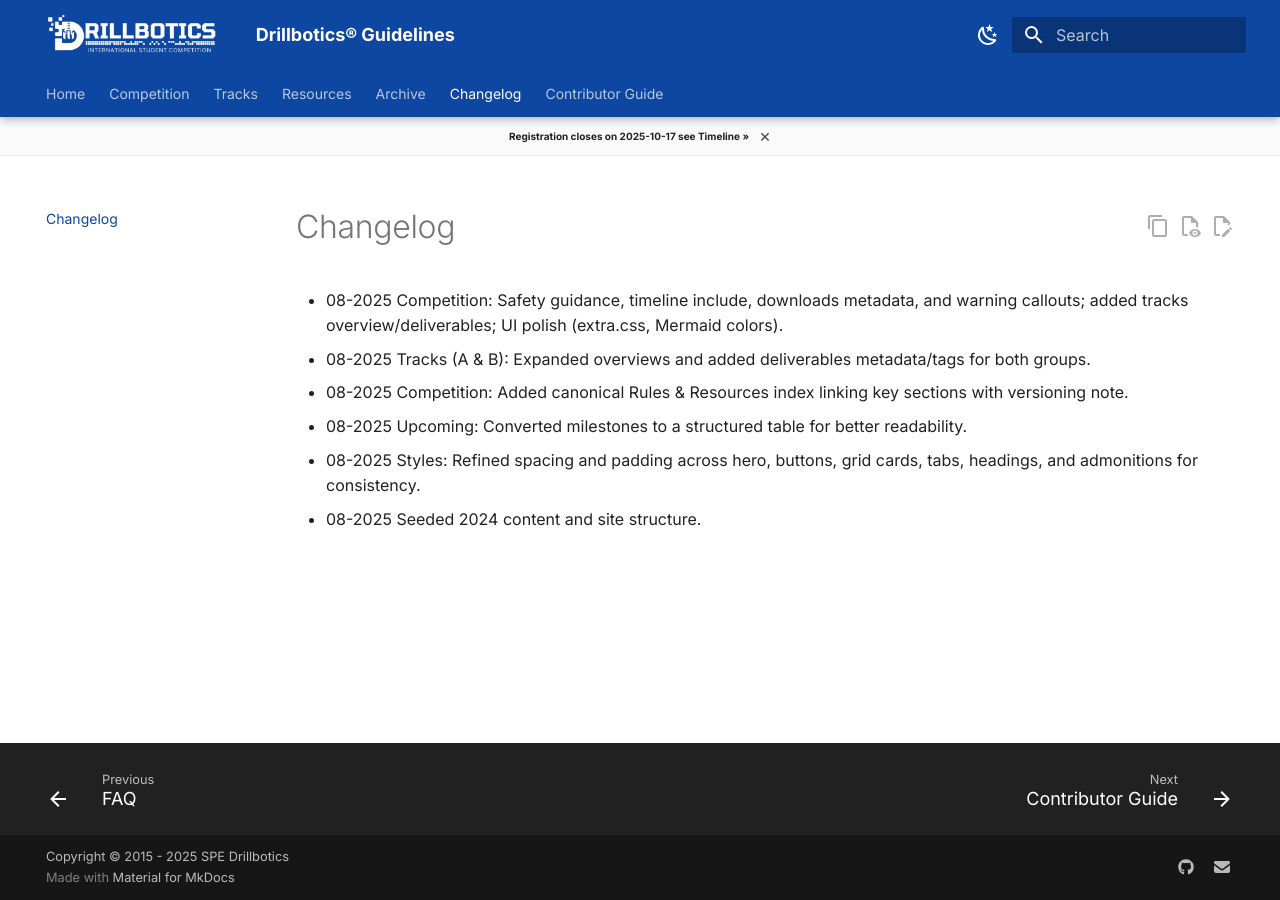
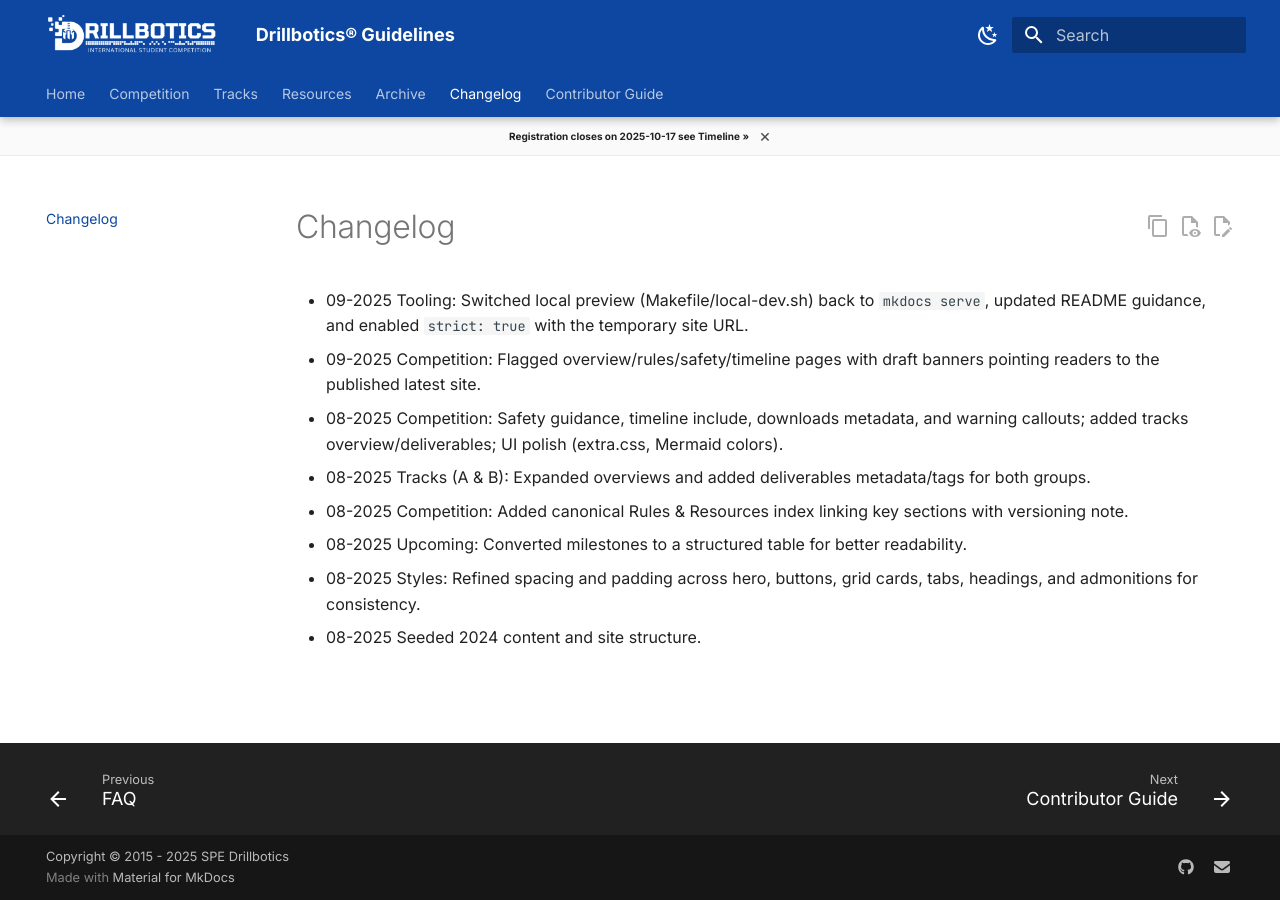
Before and after one commit to Open-Source-Drilling-Community/drillbotics-guidelines, an MkDocs documentation site: the page built from docs/changelog.md, in a window 1280 px wide. Built offline with MkDocs 1.6.1 and Material for MkDocs 9.7.7, drawn with Linux system fonts in a browser that asks for light colours; comment, search, counter and statistics services are not loaded; the version menu is left out.

Commit message:
📝 docs(changelog): add September 2025 updates for tooling and competition
- switch local preview back to `mkdocs serve` and update README guidance
- enable `strict: true` with temporary site URL for tooling
- add draft banners on overview/rules/safety/timeline pages pointing to latest site

```diff
--- a/docs/changelog.md
+++ b/docs/changelog.md
@@ -1,5 +1,7 @@
 # Changelog
 
+- 09-2025 Tooling: Switched local preview (Makefile/local-dev.sh) back to `mkdocs serve`, updated README guidance, and enabled `strict: true` with the temporary site URL.
+- 09-2025 Competition: Flagged overview/rules/safety/timeline pages with draft banners pointing readers to the published latest site.
 - 08-2025 Competition: Safety guidance, timeline include, downloads metadata, and warning callouts; added tracks overview/deliverables; UI polish (extra.css, Mermaid colors).
 - 08-2025 Tracks (A & B): Expanded overviews and added deliverables metadata/tags for both groups.
 - 08-2025 Competition: Added canonical Rules & Resources index linking key sections with versioning note.
```
